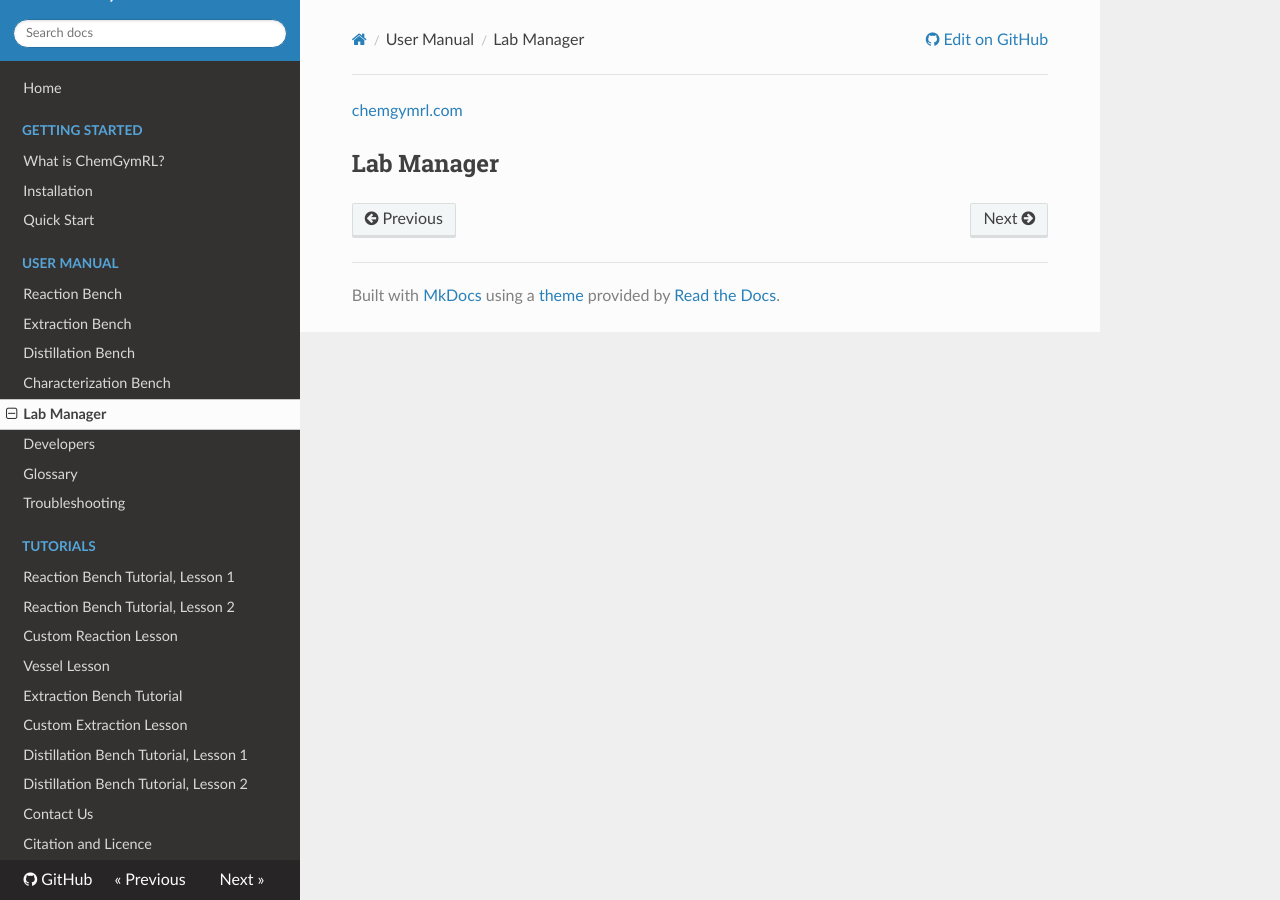
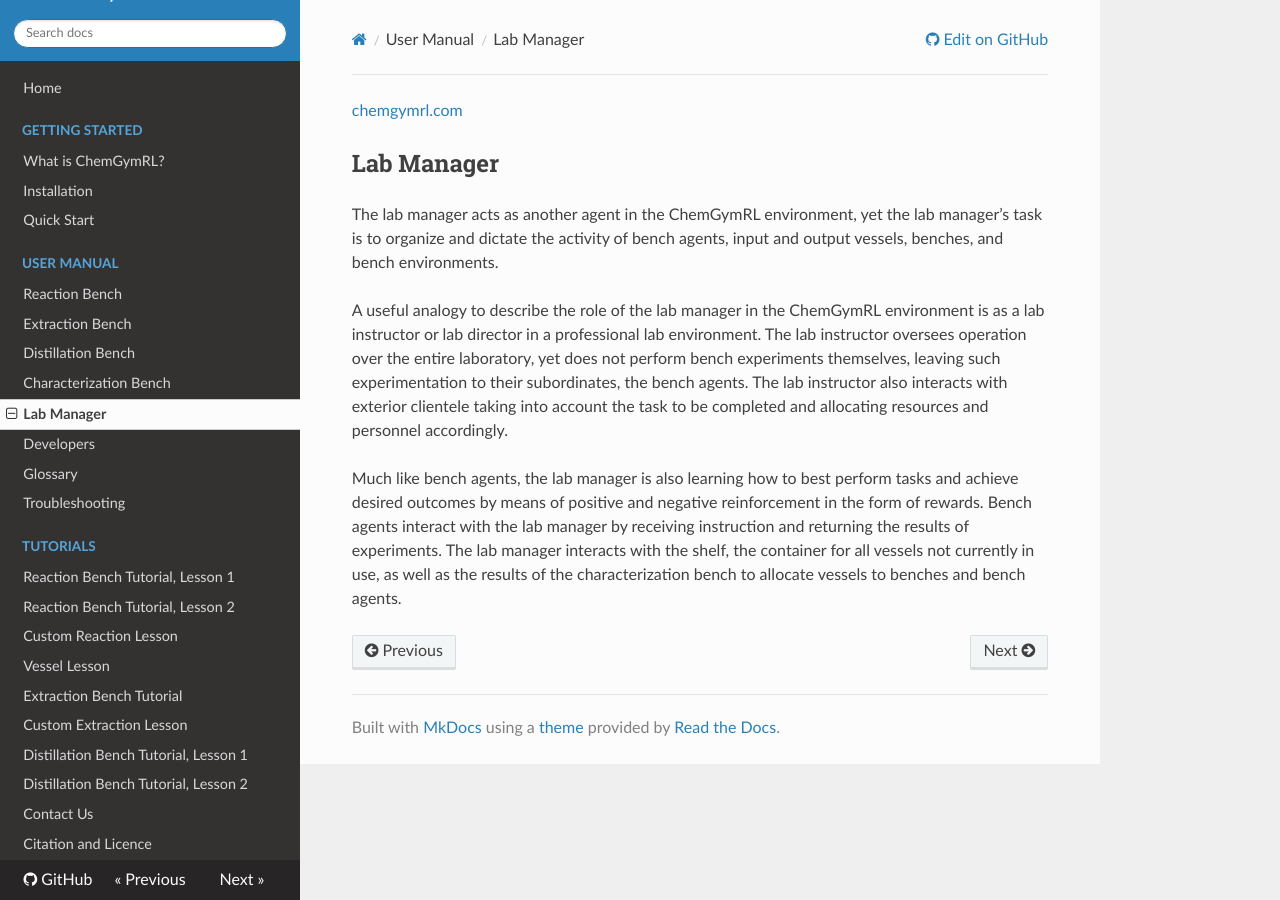
Before and after one commit to chemgymrl/chemgymrl, an MkDocs documentation site: the page built from docs/lab_manager.md, in a window 1280 px wide. Built offline with MkDocs 1.6.1, drawn with Linux system fonts in a browser that asks for light colours; nearby versions of some CDN libraries.

Commit message:
added to characterization and lab manager docs

```diff
--- a/docs/lab_manager.md
+++ b/docs/lab_manager.md
@@ -1,3 +1,11 @@
 [chemgymrl.com](https://chemgymrl.com/)
 
 ## Lab Manager
+
+The lab manager acts as another agent in the ChemGymRL environment, yet the lab manager’s task is to organize and dictate the activity of bench agents, input and output vessels, benches, and bench environments.
+
+
+A useful analogy to describe the role of the lab manager in the ChemGymRL environment is as a lab instructor or lab director in a professional lab environment. The lab instructor oversees operation over the entire laboratory, yet does not perform bench experiments themselves, leaving such experimentation to their subordinates, the bench agents. The lab instructor also interacts with exterior clientele taking into account the task to be completed and allocating resources and personnel accordingly.
+
+
+Much like bench agents, the lab manager is also learning how to best perform tasks and achieve desired outcomes by means of positive and negative reinforcement in the form of rewards. Bench agents interact with the lab manager by receiving instruction and returning the results of experiments. The lab manager interacts with the shelf, the container for all vessels not currently in use, as well as the results of the characterization bench to allocate vessels to benches and bench agents.
```
Also changed, not shown: docs/characterization.md (+8 -0 lines).
